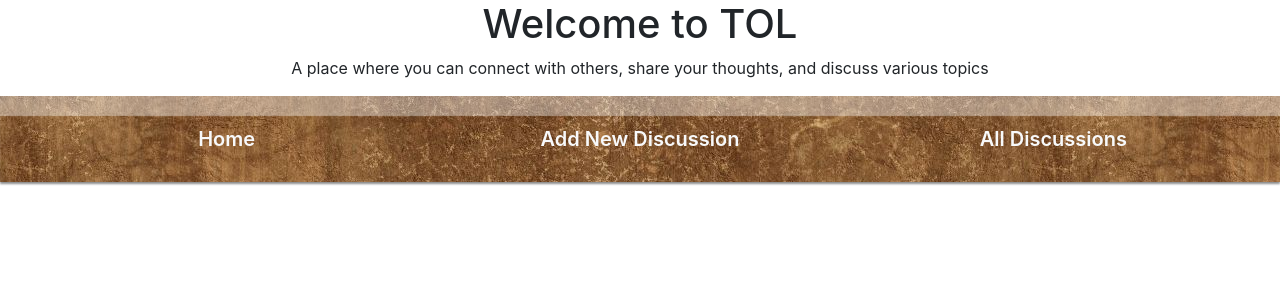
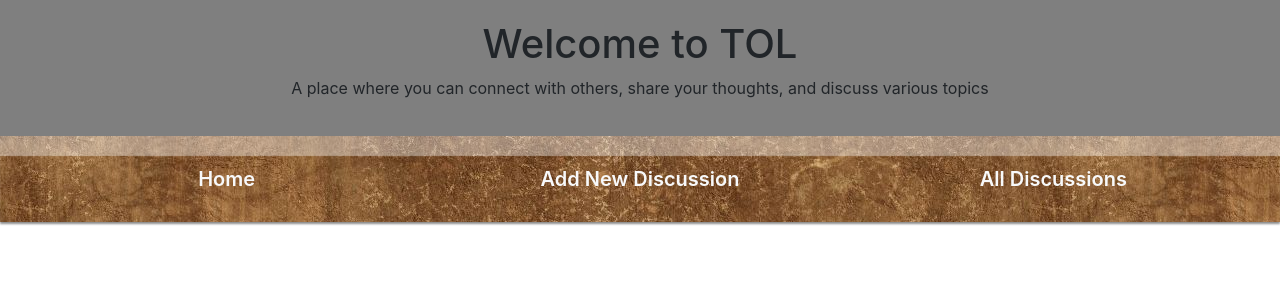
Before and after one commit to indre93/tol-frontend, a React (Create React App) app: page / in a window 1280 px wide. Shown: the top 300 px of the page. Built offline with nearby package versions, Linux system fonts and the light colour scheme.

Commit message:
remove unnecessary styling code and update classname

```diff
--- a/src/components/Main.css
+++ b/src/components/Main.css
@@ -4,9 +4,7 @@
   background-color: transparent;
 }
 
-.mainText {
+.headerText {
   padding: 20px;
-  min-width: 100%;
-  position: absolute;
   background: rgba(0, 0, 0, 0.5);
 }
```
